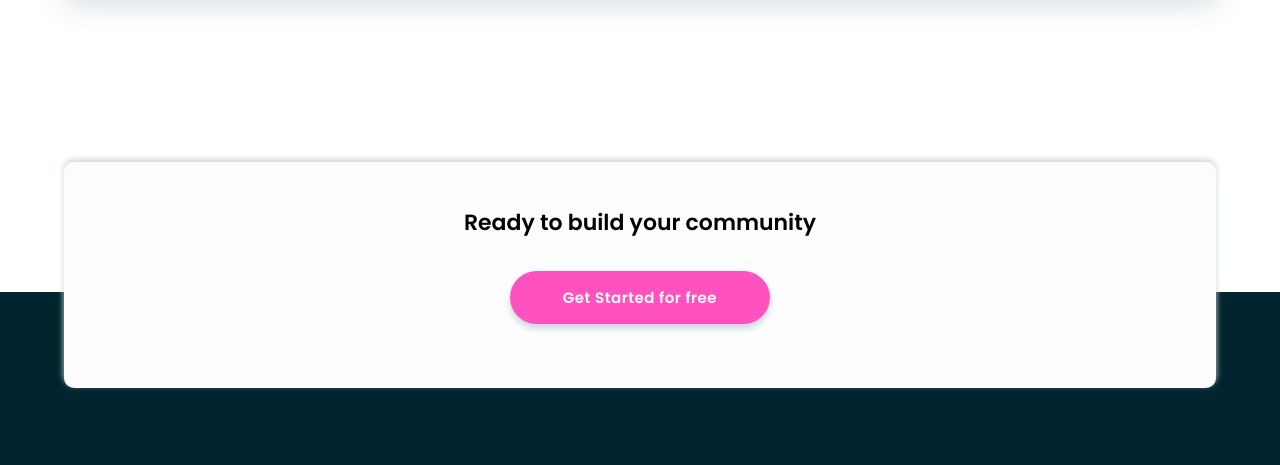
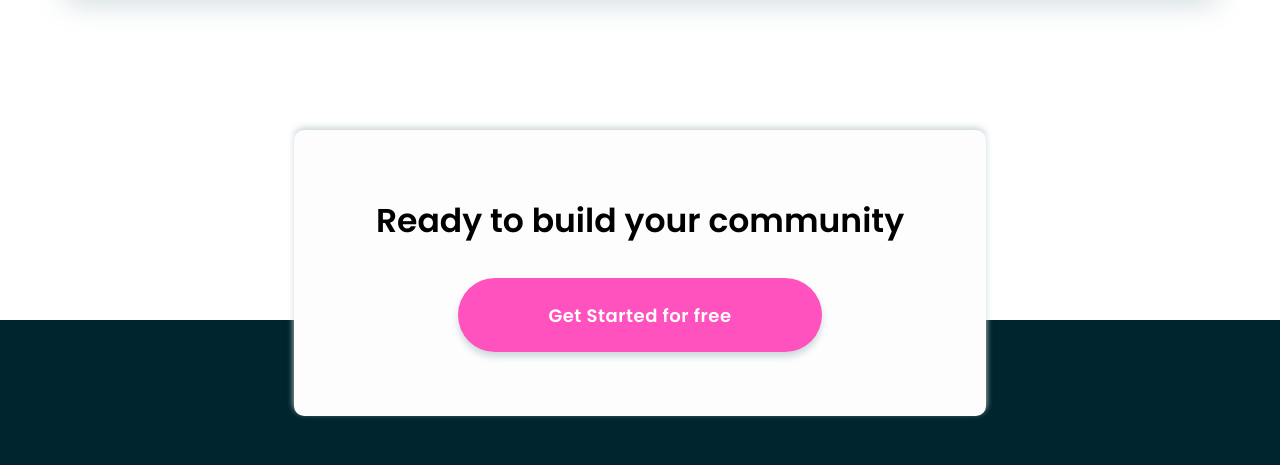
Before and after one commit to mahin-abdullah/Huddle, a plain HTML site: page index.html in a window 1280 px wide. Shown: the part 2480-2945 px from the top of the page. Drawn offline with nearby package versions, Linux system fonts and the light colour scheme.

Commit message:
Added the width of form section for large screens and readjusted the mobile header button.

```diff
--- a/scss/_form.scss
+++ b/scss/_form.scss
@@ -36,3 +36,19 @@
     transform: scale(1.05);
   }
 }
+
+@media (min-width: 992px) {
+  .form {
+    width: 60%;
+    margin: 0 auto -6em auto;
+
+    .form__title {
+      font-size: 33px;
+    }
+
+    .cta--btn {
+      padding: 1.3em 5em;
+      font-size: 18px;
+    }
+  }
+}
--- a/scss/_header.scss
+++ b/scss/_header.scss
@@ -31,12 +31,12 @@ header {
   }
 
   .nav__link--btn {
-    padding: 0.4em 3em;
+    padding: 0.3em 2em;
     background: #ffffff;
     border-radius: 50px;
     filter: drop-shadow(0px 5px 3px #cfd9de);
     transition: all 250ms ease-out;
-    font-size: 19px;
+    font-size: 18px;
   }
 
   .nav__link--btn:hover,
@@ -49,5 +49,10 @@ header {
 @media (min-width: 992px) {
   header {
     padding: 2em 0 0 0;
+
+    .nav__link--btn {
+      padding: 0.4em 3em;
+      font-size: 19px;
+    }
   }
 }
```
Also changed, not shown: dist/css/main.min.css, 1 other file.
